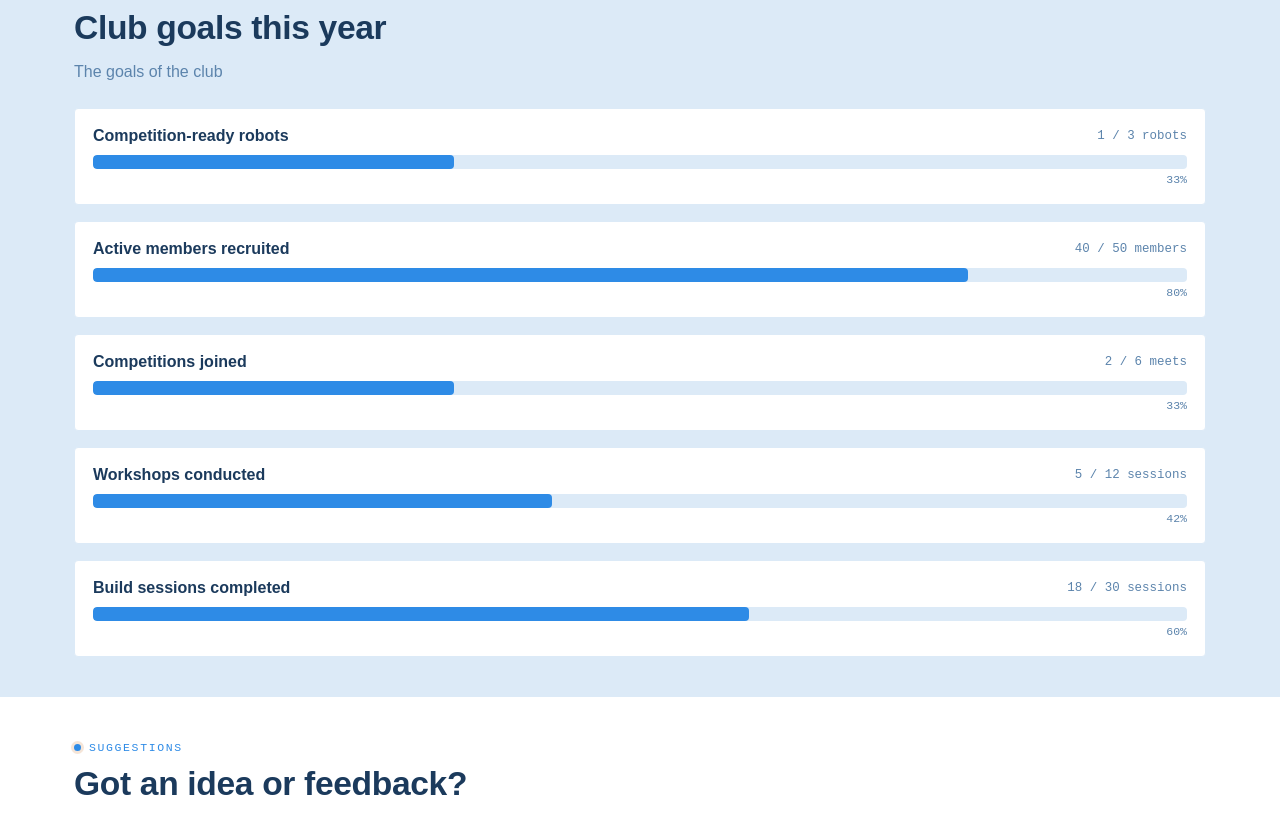
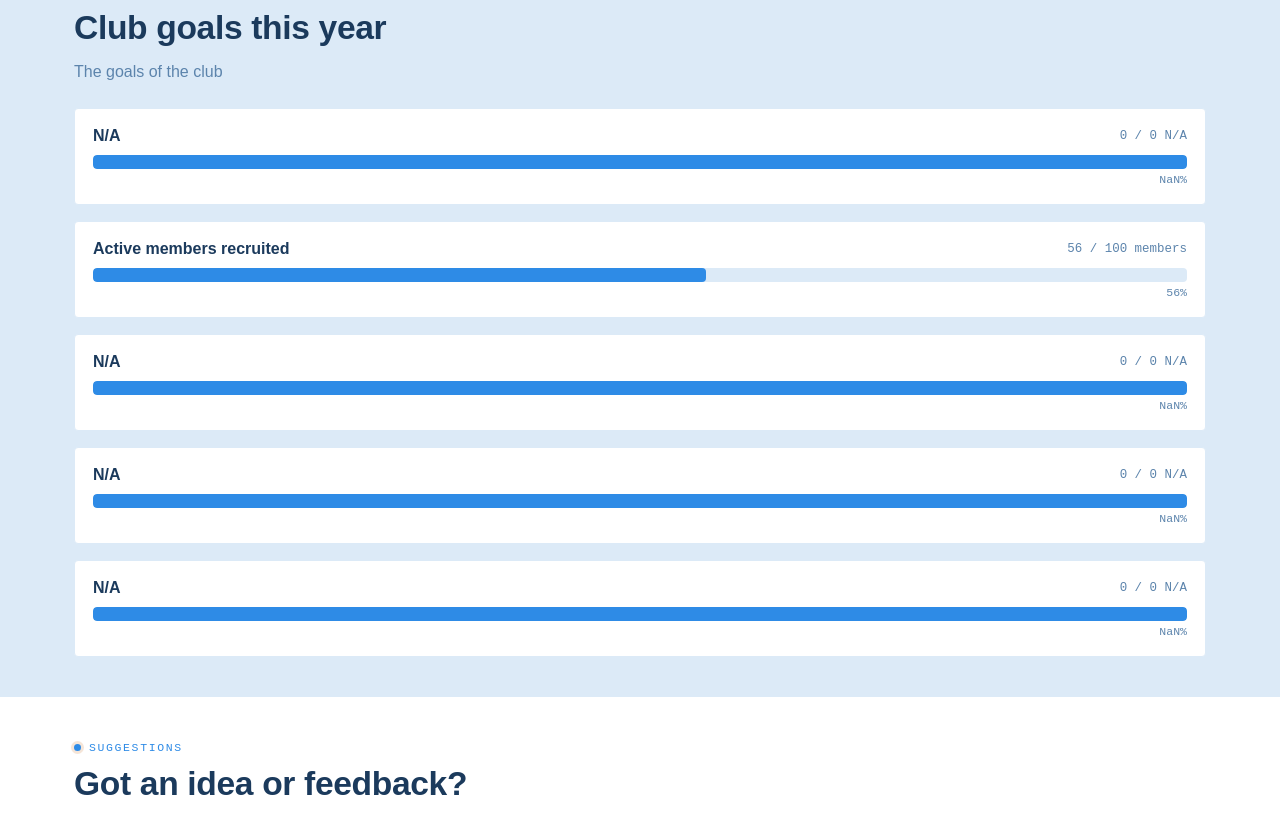
Before and after one commit to Stevemrfg/MNCHS-Robotics-Club-Website, a React (Vite) app in the folder mnchs-robotics/: page /#/projects in a window 1280 px wide. Shown: the part 665-1484 px from the top of the page. Built offline with nearby package versions, Linux system fonts and the light colour scheme.

Commit message:
Revise project goals and member recruitment targets
Updated project goals with new targets and current values.

```diff
--- a/mnchs-robotics/src/pages/Projects.jsx
+++ b/mnchs-robotics/src/pages/Projects.jsx
@@ -33,11 +33,11 @@ const PROJECTS = [
 
 // Edit current values as the year progresses
 const GOALS = [
-  { label: 'Competition-ready robots', target: 3, current: 1, unit: 'robots' },
-  { label: 'Active members recruited', target: 50, current: 40, unit: 'members' },
-  { label: 'Competitions joined', target: 6, current: 2, unit: 'meets' },
-  { label: 'Workshops conducted', target: 12, current: 5, unit: 'sessions' },
-  { label: 'Build sessions completed', target: 30, current: 18, unit: 'sessions' },
+  { label: 'N/A', target: 0, current: 0, unit: 'N/A' },
+  { label: 'Active members recruited', target: 100, current: 56, unit: 'members' },
+  { label: 'N/A', target: 0, current: 0, unit: 'N/A' },
+  { label: 'N/A', target: 0, current: 0, unit: 'N/A' },
+  { label: 'N/A', target: 0, current: 0, unit: 'N/A' },
 ]
 
 const STATUS_STYLE = {
```
